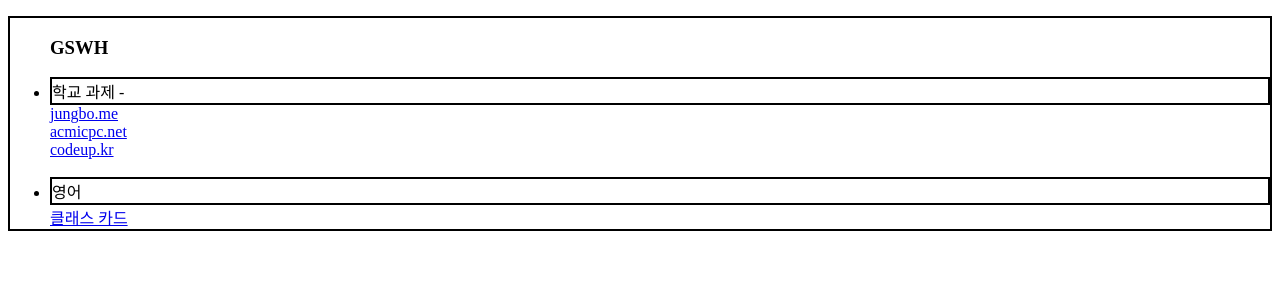
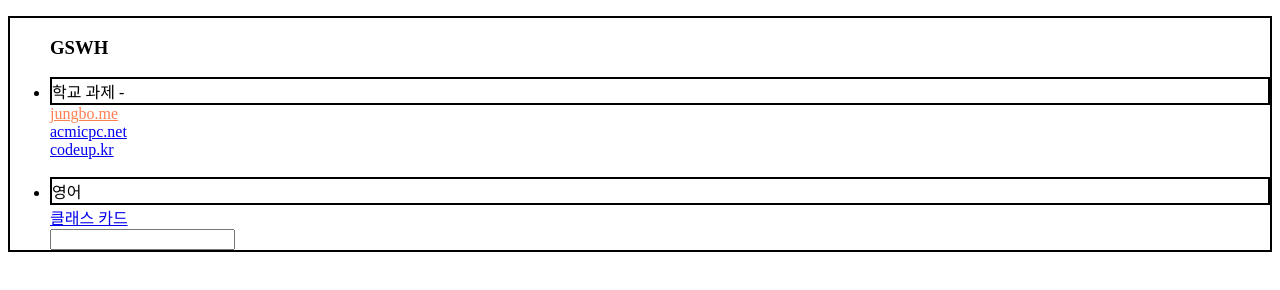
Before and after one commit to namuleu/namu1, a plain HTML site: page index.html in a window 1280 px wide. In both pictures the pointer is over the link "jungbo.me". Drawn offline with Linux system fonts and the light colour scheme.

Commit message:
Update index.html

```diff
--- a/index.html
+++ b/index.html
@@ -10,6 +10,9 @@
             li{
                 border:2px solid black
             }
+            a:hover{
+                color:coral
+            }
         </style>
     </head>
     <body>
@@ -21,6 +24,7 @@
             <a target="_blank" href="https://codeup.kr/" title="코드 업" >codeup.kr</a><br><br>
             <li>영어</li>
             <a target="_blank" href="https://www.classcard.net/ClassMain/648759" title="클래스 카드" >클래스 카드</a><br>
+            <input type="text">
         </ul>
     </body>
 </html>
```
